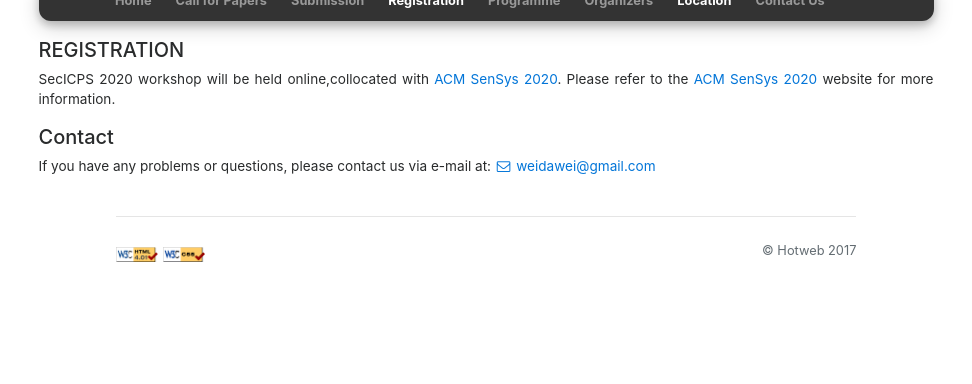
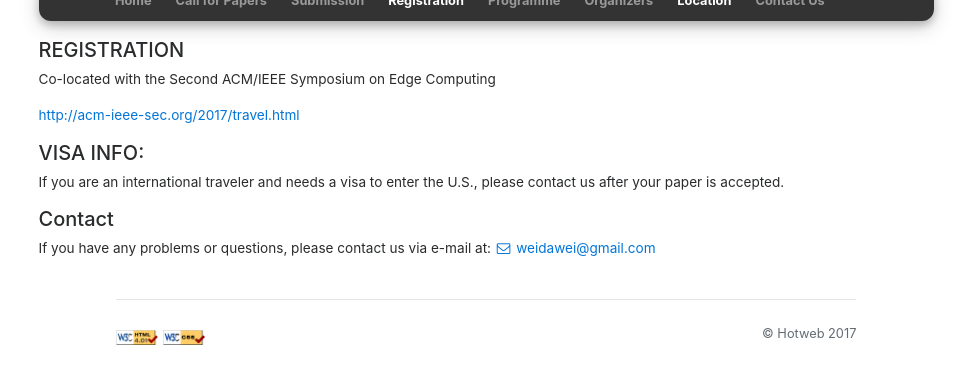
Before and after one commit to diao597576613/SecICPS.github.io, a Jekyll site: the page built from registration.html, in a window 1280 px wide, cut to the strip 299-683 px from the top of the page. Shown: the whole strip, without its empty margins (154-1126 px from the left). Built offline with Jekyll 4.4.1, drawn with Linux system fonts in a browser that asks for light colours; nearby versions of some CDN libraries.

Commit message:
Revert "Update registration.html"
This reverts commit 3c88bab3f1ab757c1b8c310034caf6112ccced52.

```diff
--- a/registration.html
+++ b/registration.html
@@ -3,14 +3,14 @@ layout: page
 slide_id: 5
 ---
 
-
 <div class="row">
         <div class="col text-justify conference-text">
             <div>
                 <h5> REGISTRATION</h5>
-                <p> SecICPS 2020 workshop will be held online,collocated with <a href="http://sensys.acm.org/2020/">ACM SenSys 2020</a>. Please refer to the <a href="http://sensys.acm.org/2020/">ACM SenSys 2020</a> website for more information.
- </p>
-
+                <p> Co-located with the Second ACM/IEEE Symposium on Edge Computing </p>
+                <p> <a href="http://acm-ieee-sec.org/2017/travel.html">http://acm-ieee-sec.org/2017/travel.html</a></p>
+                <h5> VISA INFO:</h5>
+                <p> If you are an international traveler and needs a visa to enter the U.S., please contact us after your paper is accepted. </p>
                 {% include contact-us.html %}
             </div>
         </div>
```
